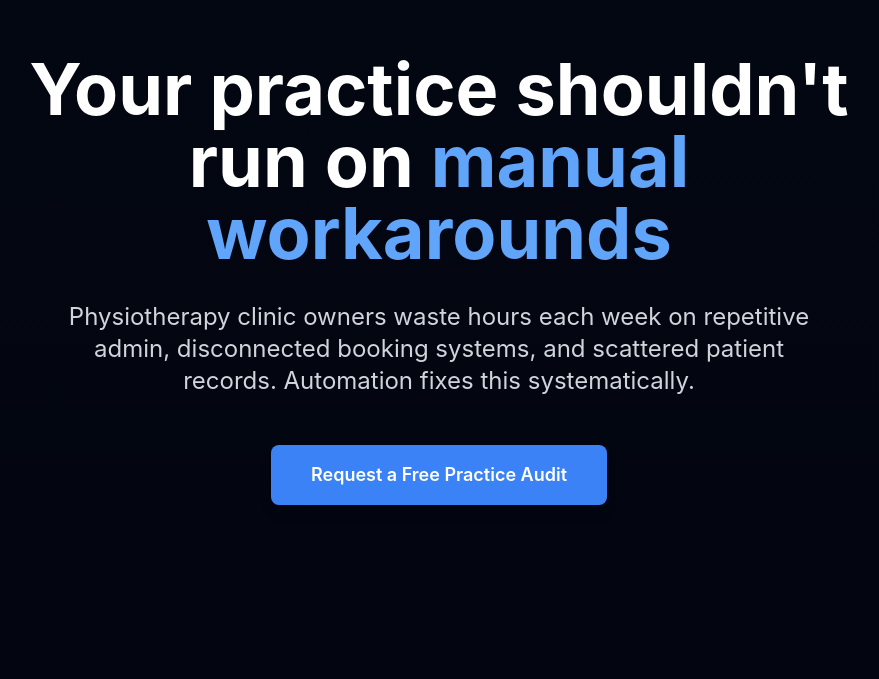
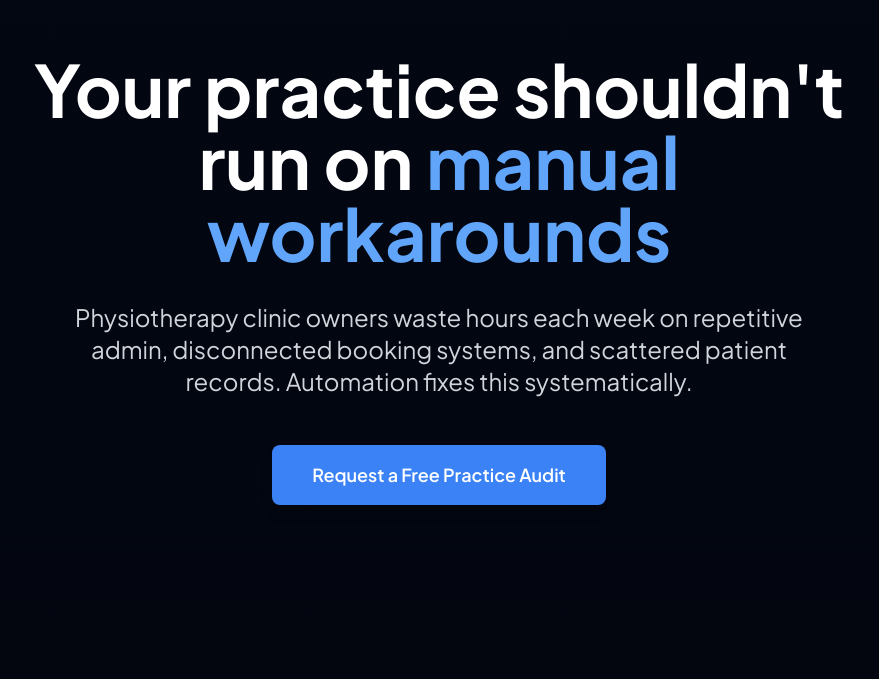
Before and after one commit to denermeyer/physio-landing-page, a React (Vite) app: page / in a window 1280 px wide. Shown: the part 121-800 px from the top of the page, without its empty margins (201-1080 px from the left). Built offline with nearby package versions, Linux system fonts and the light colour scheme; no server answers.

Commit message:
feat: add Plus Jakarta Sans font and CSS foundation for mesh/reveal

```diff
--- a/index.html
+++ b/index.html
@@ -4,6 +4,9 @@
     <meta charset="UTF-8" />
     <link rel="icon" type="image/svg+xml" href="/vite.svg" />
     <meta name="viewport" content="width=device-width, initial-scale=1.0" />
+    <link rel="preconnect" href="https://fonts.googleapis.com">
+    <link rel="preconnect" href="https://fonts.gstatic.com" crossorigin>
+    <link href="https://fonts.googleapis.com/css2?family=Plus+Jakarta+Sans:wght@400;500;600;700;800&display=swap" rel="stylesheet">
     <title>Free Practice Automation Audit - AI Automation for Physiotherapy Clinics</title>
     <meta name="description" content="Stop wasting hours on manual admin. Get a free practice automation audit to identify time-saving opportunities specific to your physiotherapy clinic." />
     <meta property="og:image" content="https://bolt.new/static/og_default.png" />
--- a/src/index.css
+++ b/src/index.css
@@ -4,9 +4,7 @@
 
 @layer base {
   body {
-    font-family: -apple-system, BlinkMacSystemFont, 'Segoe UI', 'Roboto', 'Oxygen',
-      'Ubuntu', 'Cantarell', 'Fira Sans', 'Droid Sans', 'Helvetica Neue',
-      sans-serif;
+    font-family: 'Plus Jakarta Sans', -apple-system, BlinkMacSystemFont, 'Segoe UI', 'Roboto', sans-serif;
     -webkit-font-smoothing: antialiased;
     -moz-osx-font-smoothing: grayscale;
     scroll-behavior: smooth;
@@ -61,4 +59,35 @@
   .animate-scale-in {
     animation: scaleIn 0.3s ease-out forwards;
   }
+
+  /* Mesh gradient background */
+  @keyframes meshShift {
+    0%   { background-position: 0% 0%; }
+    25%  { background-position: 100% 0%; }
+    50%  { background-position: 100% 100%; }
+    75%  { background-position: 0% 100%; }
+    100% { background-position: 0% 0%; }
+  }
+
+  .mesh-bg {
+    background:
+      radial-gradient(ellipse 80% 60% at 20% 40%, rgba(59, 130, 246, 0.18) 0%, transparent 100%),
+      radial-gradient(ellipse 70% 50% at 80% 20%, rgba(139, 92, 246, 0.14) 0%, transparent 100%),
+      radial-gradient(ellipse 60% 50% at 60% 80%, rgba(6, 182, 212, 0.12) 0%, transparent 100%),
+      linear-gradient(to bottom, #030712, #000000);
+    background-size: 300% 300%;
+    animation: meshShift 15s ease infinite;
+  }
+
+  /* Scroll-triggered reveal */
+  .reveal {
+    opacity: 0;
+    transform: translateY(24px);
+    transition: opacity 0.7s ease-out, transform 0.7s ease-out;
+  }
+
+  .reveal.visible {
+    opacity: 1;
+    transform: translateY(0);
+  }
 }
```
